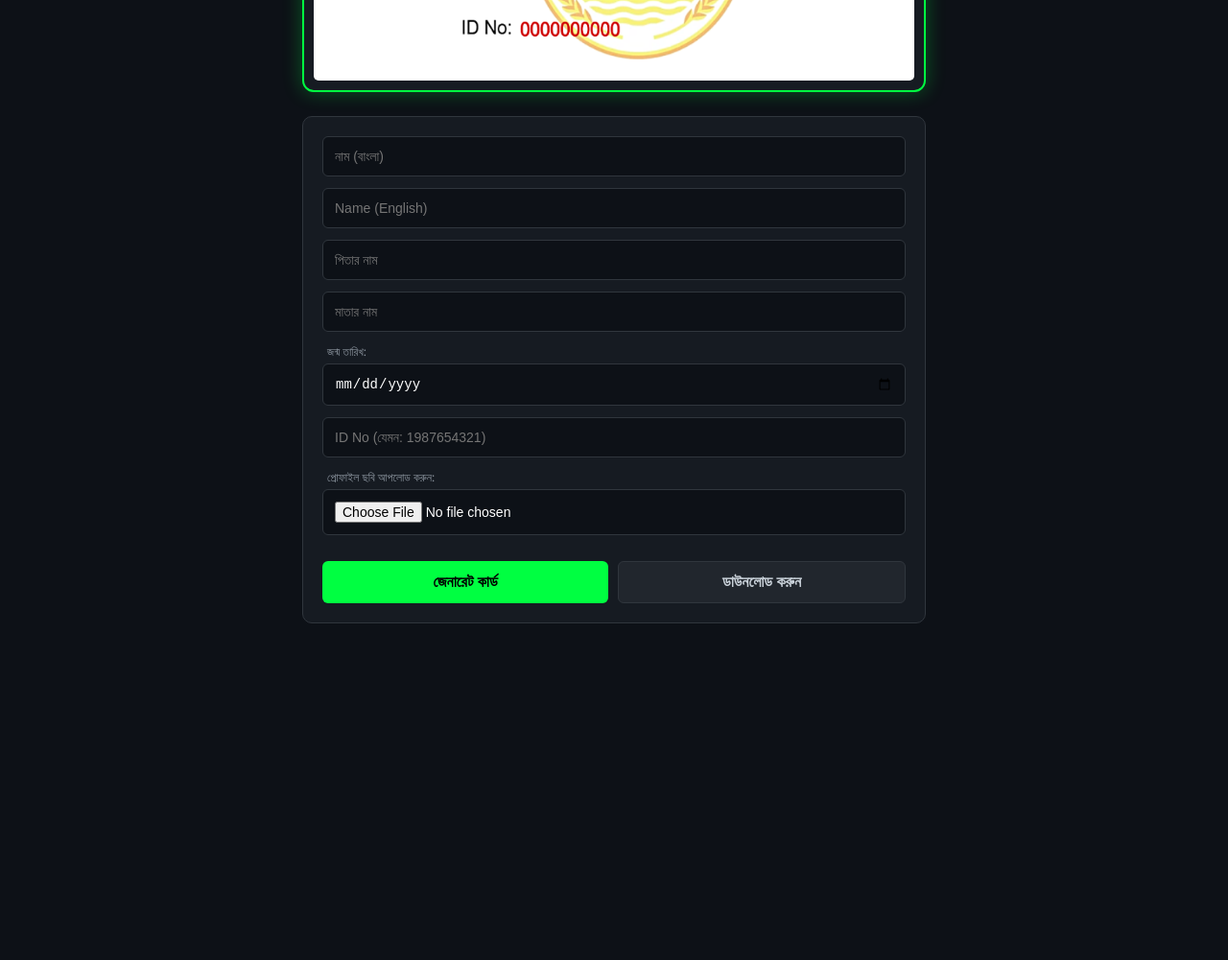
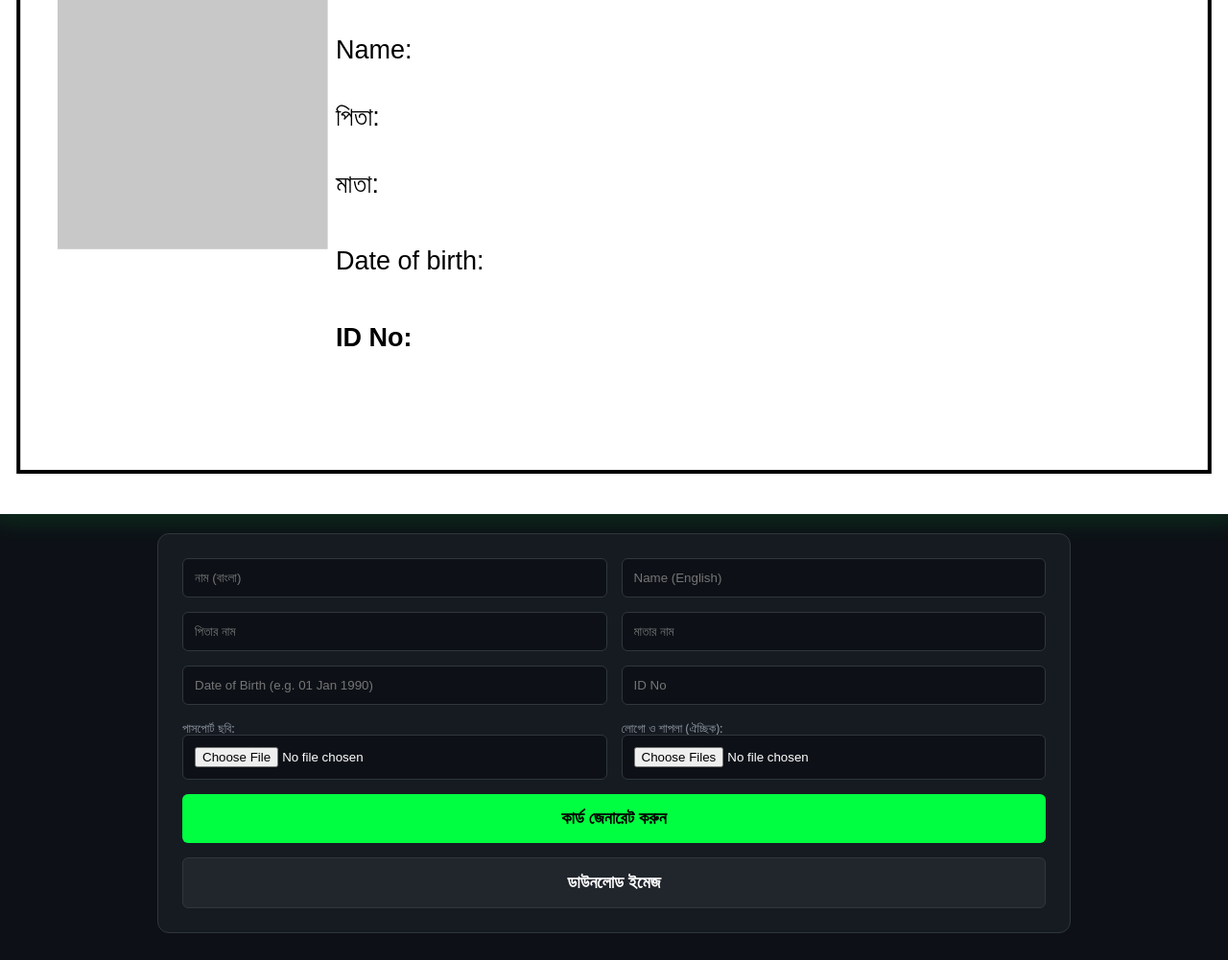
Before and after one commit to Root-Hydra/nid-maker, a plain HTML site: page index.html in a window 1280 px wide. Shown: the part 420-1421 px from the top of the page at 96% size. Before the commit the page ends 1098 px from the top, so only its background shows below. Drawn offline with Linux system fonts and the light colour scheme.

Commit message:
Update index.html

```diff
--- a/index.html
+++ b/index.html
@@ -3,198 +3,174 @@
 <head>
     <meta charset="UTF-8">
     <meta name="viewport" content="width=device-width, initial-scale=1.0">
-    <title>BDCS ID Generator</title>
+    <title>Professional NID Card Generator</title>
+    <link href="https://fonts.googleapis.com/css2?family=Hind+Siliguri:wght@400;700&display=swap" rel="stylesheet">
     <style>
-        /* CSS Section */
-        body {
-            background-color: #0d1117;
-            color: #00ff41;
-            font-family: 'Segoe UI', Tahoma, Geneva, Verdana, sans-serif;
-            display: flex;
-            flex-direction: column;
-            align-items: center;
-            padding: 20px;
-        }
-
-        h2 { text-shadow: 0 0 10px #00ff41; }
-
-        .container {
-            width: 100%;
-            max-width: 650px;
-            text-align: center;
-        }
-
-        .card-box {
-            background: #161b22;
-            padding: 10px;
-            border: 2px solid #00ff41;
-            border-radius: 12px;
-            margin-bottom: 25px;
-            box-shadow: 0 0 20px rgba(0, 255, 65, 0.3);
-            display: flex;
-            justify-content: center;
-        }
-
-        canvas {
-            max-width: 100%;
-            height: auto;
-            border-radius: 5px;
-        }
-
-        .form-container {
-            display: grid;
-            gap: 12px;
-            background: #161b22;
-            padding: 20px;
-            border-radius: 10px;
-            border: 1px solid #30363d;
-        }
-
-        input {
-            background: #0d1117;
-            border: 1px solid #30363d;
-            padding: 12px;
-            color: #fff;
-            border-radius: 6px;
-            font-size: 14px;
-        }
-
-        input:focus {
-            outline: none;
-            border-color: #00ff41;
-            box-shadow: 0 0 8px rgba(0, 255, 65, 0.5);
-        }
-
-        .button-group {
-            display: flex;
-            gap: 10px;
-            justify-content: center;
-            margin-top: 15px;
-        }
-
-        button {
-            flex: 1;
-            padding: 12px;
-            border: none;
-            border-radius: 6px;
-            cursor: pointer;
-            font-weight: bold;
-            font-size: 16px;
-            transition: 0.3s;
-        }
-
-        .gen-btn { background: #00ff41; color: #000; }
-        .gen-btn:hover { background: #00cc33; transform: scale(1.02); }
-
-        .down-btn { background: #21262d; color: #c9d1d9; border: 1px solid #30363d; }
-        .down-btn:hover { background: #30363d; color: #fff; }
-
-        label {
-            text-align: left;
-            font-size: 12px;
-            color: #8b949e;
-            margin-bottom: -8px;
-            margin-left: 5px;
-        }
+        body { background-color: #0d1117; color: #00ff41; font-family: 'Segoe UI', sans-serif; display: flex; flex-direction: column; align-items: center; padding: 20px; }
+        .canvas-container { background: #fff; padding: 10px; border-radius: 8px; margin-bottom: 20px; box-shadow: 0 0 30px rgba(0,255,65,0.2); }
+        .editor-panel { display: grid; grid-template-columns: 1fr 1fr; gap: 15px; background: #161b22; padding: 25px; border-radius: 12px; width: 100%; max-width: 900px; border: 1px solid #30363d; }
+        input { background: #0d1117; border: 1px solid #30363d; padding: 12px; color: #fff; border-radius: 6px; outline: none; }
+        button { grid-column: span 2; padding: 15px; background: #00ff41; border: none; font-weight: bold; cursor: pointer; border-radius: 6px; font-size: 18px; color: #000; }
+        label { font-size: 13px; color: #8b949e; margin-bottom: -10px; }
     </style>
 </head>
 <body>
 
-<div class="container">
-    <h2>ID Card Generator</h2>
+    <h2>NID GENERATOR PRO - BDCS</h2>
 
-    <div class="card-box">
-        <canvas id="idCanvas" width="800" height="500"></canvas>
+    <div class="canvas-container">
+        <canvas id="nidCanvas" width="1280" height="830"></canvas>
     </div>
 
-    <div class="form-container">
+    <div class="editor-panel">
         <input type="text" id="nameBn" placeholder="নাম (বাংলা)">
         <input type="text" id="nameEn" placeholder="Name (English)">
-        <input type="text" id="fatherName" placeholder="পিতার নাম">
-        <input type="text" id="motherName" placeholder="মাতার নাম">
+        <input type="text" id="father" placeholder="পিতার নাম">
+        <input type="text" id="mother" placeholder="মাতার নাম">
+        <input type="text" id="dob" placeholder="Date of Birth (e.g. 01 Jan 1990)">
+        <input type="text" id="idNo" placeholder="ID No">
 
-        <label>জন্ম তারিখ:</label>
-        <input type="date" id="dob">
+        <div style="display: flex; flex-direction: column; gap: 8px;">
+            <label>পাসপোর্ট ছবি:</label>
+            <input type="file" id="userPhoto" accept="image/*">
+        </div>
 
-        <input type="text" id="idNumber" placeholder="ID No (যেমন: 1987654321)">
+        <div style="display: flex; flex-direction: column; gap: 8px;">
+            <label>লোগো ও শাপলা (ঐচ্ছিক):</label>
+            <input type="file" id="assetsInput" accept="image/*" multiple placeholder="Upload Logo & Shapla">
+        </div>
 
-        <label>প্রোফাইল ছবি আপলোড করুন:</label>
-        <input type="file" id="imageInput" accept="image/*">
-
-        <div class="button-group">
-            <button class="gen-btn" onclick="drawCard()">জেনারেট কার্ড</button>
-            <button class="down-btn" onclick="downloadCard()">ডাউনলোড করুন</button>
-        </div>
+        <button onclick="renderNID()">কার্ড জেনারেট করুন</button>
+        <button style="background: #21262d; color: #fff; border: 1px solid #30363d;" onclick="downloadImage()">ডাউনলোড ইমেজ</button>
     </div>
-</div>
 
 <script>
-    const canvas = document.getElementById('idCanvas');
+    const canvas = document.getElementById('nidCanvas');
     const ctx = canvas.getContext('2d');
 
-    // টেমপ্লেট ইমেজ লোড
-    const baseImage = new Image();
-    baseImage.src = 'nid_template.png'; // আপনার ফাইলের নাম এখানে দিন
+    function renderNID() {
+        // ১. ব্যাকগ্রাউন্ড
+        ctx.fillStyle = "white";
+        ctx.fillRect(0, 0, canvas.width, canvas.height);
 
-    baseImage.onload = () => {
-        ctx.drawImage(baseImage, 0, 0, canvas.width, canvas.height);
-    };
+        // ২. ফ্রেম (Width 97%, Height 93%)
+        const fW = canvas.width * 0.97;
+        const fH = canvas.height * 0.93;
+        const fX = (canvas.width - fW) / 2;
+        const fY = (canvas.height - fH) / 2;
+        ctx.strokeStyle = "black";
+        ctx.lineWidth = 4;
+        ctx.strokeRect(fX, fY, fW, fH);
 
-    function drawCard() {
-        // প্রথমে ব্যাকগ্রাউন্ড ক্লিয়ার করে টেমপ্লেট ড্র করা
-        ctx.clearRect(0, 0, canvas.width, canvas.height);
-        ctx.drawImage(baseImage, 0, 0, canvas.width, canvas.height);
+        // ৩. মাঝখানের দাগ (Width 97%, Height 1%)
+        ctx.fillStyle = "black";
+        ctx.fillRect(fX, 230, fW, 8);
 
-        // ইনপুট ভ্যালু সংগ্রহ
-        const nameBn = document.getElementById('nameBn').value;
-        const nameEn = document.getElementById('nameEn').value;
-        const father = document.getElementById('fatherName').value;
-        const mother = document.getElementById('motherName').value;
-        const dob = document.getElementById('dob').value;
-        const idNo = document.getElementById('idNumber').value;
+        // ৪. হেডার টেক্সট
+        ctx.textAlign = "center";
+        ctx.fillStyle = "black";
+        ctx.font = "bold 38px 'Hind Siliguri', Arial";
+        ctx.fillText("গণপ্রজাতন্ত্রী বাংলাদেশ সরকার", canvas.width/2 + 60, 75);
 
-        // টেক্সট স্টাইল (কালো রঙ)
+        ctx.fillStyle = "rgb(0, 0, 144)"; // কালার কোড ১৪৪
+        ctx.font = "bold 23px Arial";
+        ctx.fillText("Government of the people's Republic of Bangladesh", canvas.width/2 + 60, 120);
+
+        ctx.fillStyle = "red";
+        ctx.font = "bold 23px Arial";
+        ctx.fillText("National ID Card", 520, 175);
+
         ctx.fillStyle = "black";
-        ctx.font = "bold 22px Arial";
+        ctx.font = "bold 28px 'Hind Siliguri', Arial";
+        ctx.fillText("/ জাতীয় পরিচয় পত্র", 760, 175);
 
-        // পজিশন সেট করা (আপনার ইমেজের এলাইনমেন্ট অনুযায়ী টিউন করা)
-        ctx.fillText(nameBn, 310, 155);
-        ctx.fillText(nameEn, 310, 205);
-        ctx.fillText(father, 310, 255);
-        ctx.fillText(mother, 310, 305);
+        // ৫. ডাটা সেকশন
+        ctx.textAlign = "left";
+        const labelX = 350;
+        const valX = 480;
 
-        // জন্ম তারিখ (একটু ডানে সরিয়ে)
-        ctx.font = "bold 20px Arial";
-        ctx.fillText(dob, 450, 365);
+        ctx.font = "33px 'Hind Siliguri', Arial";
+        ctx.fillText("নাম:", labelX, 300);
+        ctx.font = "bold 33px 'Hind Siliguri', Arial";
+        ctx.fillText(document.getElementById('nameBn').value, valX, 300);
 
-        // আইডি নম্বর (লাল রঙ)
+        ctx.font = "27px Arial";
+        ctx.fillText("Name:", labelX, 370);
+        ctx.font = "bold 28px Arial";
+        ctx.fillText(document.getElementById('nameEn').value.toUpperCase(), valX, 370);
+
+        ctx.font = "27px 'Hind Siliguri', Arial";
+        ctx.fillText("পিতা:", labelX, 440);
+        ctx.font = "bold 29px 'Hind Siliguri', Arial";
+        ctx.fillText(document.getElementById('father').value, valX, 440);
+
+        ctx.font = "27px 'Hind Siliguri', Arial";
+        ctx.fillText("মাতা:", labelX, 510);
+        ctx.font = "bold 29px 'Hind Siliguri', Arial";
+        ctx.fillText(document.getElementById('mother').value, valX, 510);
+
+        ctx.font = "27px Arial";
+        ctx.fillText("Date of birth:", labelX, 590);
         ctx.fillStyle = "red";
-        ctx.font = "bold 24px Arial";
-        ctx.fillText(idNo, 450, 415);
+        ctx.font = "bold 27px Arial";
+        ctx.fillText(document.getElementById('dob').value, 550, 590);
 
-        // ছবি প্রসেসিং
-        const imageFile = document.getElementById('imageInput').files[0];
-        if (imageFile) {
+        ctx.fillStyle = "black";
+        ctx.font = "bold 27px Arial";
+        ctx.fillText("ID No:", labelX, 670);
+        ctx.fillStyle = "red";
+        ctx.font = "bold 32px Arial";
+        ctx.fillText(document.getElementById('idNo').value, 480, 670);
+
+        // ৬. পাসপোর্ট সাইজ ছবি (width 22% height 36%)
+        const pW = canvas.width * 0.22;
+        const pH = canvas.height * 0.36;
+        ctx.fillStyle = "rgba(128, 128, 128, 0.43)"; // মাটিয়া কালার অপাসিটি ৪৩%
+        ctx.fillRect(60, 270, pW, pH);
+
+        const photoInput = document.getElementById('userPhoto').files[0];
+        if (photoInput) {
             const reader = new FileReader();
-            reader.onload = function(event) {
-                const userImg = new Image();
-                userImg.onload = function() {
-                    // বাম পাশের বক্সে ছবি সেট করা (x, y, width, height)
-                    ctx.drawImage(userImg, 55, 55, 185, 210);
+            reader.onload = function(e) {
+                const img = new Image();
+                img.onload = function() {
+                    ctx.drawImage(img, 60, 270, pW, pH);
                 }
-                userImg.src = event.target.result;
+                img.src = e.target.result;
             }
-            reader.readAsDataURL(imageFile);
+            reader.readAsDataURL(photoInput);
+        }
+
+        // ৭. লোগো ও শাপলা লোড (যদি ফাইল ইনপুট দেওয়া হয়)
+        // নোট: আপনি আপনার প্রজেক্ট ফোল্ডারে logo.png এবং shapla.png রাখলে এই অংশটি অটোমেটিক কাজ করবে।
+        drawAsset('logo.png', 120, 130, canvas.width * 0.11, canvas.height * 0.17); // লোগো ১১% ১৭%
+        drawAsset('shapla.png', 750, 520, canvas.width * 0.53, canvas.height * 0.53, 0.43); // শাপলা ৫৩% অপাসিটি ৪৩%
+    }
+
+    function drawAsset(src, x, y, w, h, alpha = 1.0) {
+        const img = new Image();
+        img.src = src;
+        img.onload = function() {
+            ctx.save();
+            ctx.globalAlpha = alpha;
+            // শাপলার ক্ষেত্রে সেন্টার এলাইনমেন্ট
+            if(src === 'shapla.png') {
+                ctx.drawImage(img, x - w/2, y - h/2, w, h);
+            } else {
+                ctx.drawImage(img, x - w/2, y - h/2, w, h);
+            }
+            ctx.restore();
         }
     }
 
-    function downloadCard() {
+    function downloadImage() {
         const link = document.createElement('a');
-        link.download = 'BDCS_ID_Card.png';
-        link.href = canvas.toDataURL('image/png');
+        link.download = 'NID_BDCS_Project.png';
+        link.href = canvas.toDataURL();
         link.click();
     }
+
+    window.onload = renderNID;
 </script>
-
 </body>
 </html>
```
